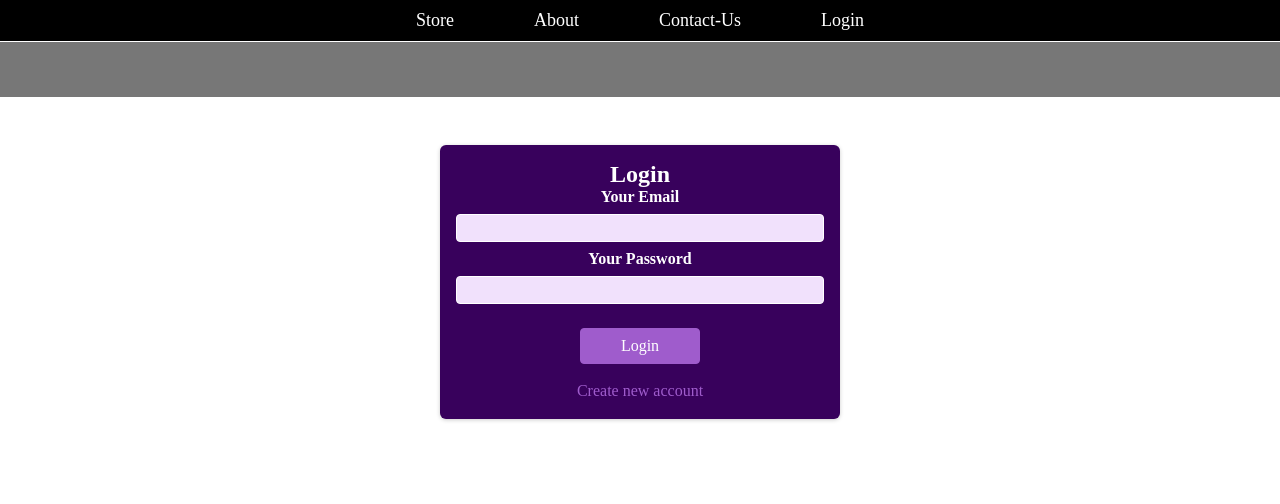
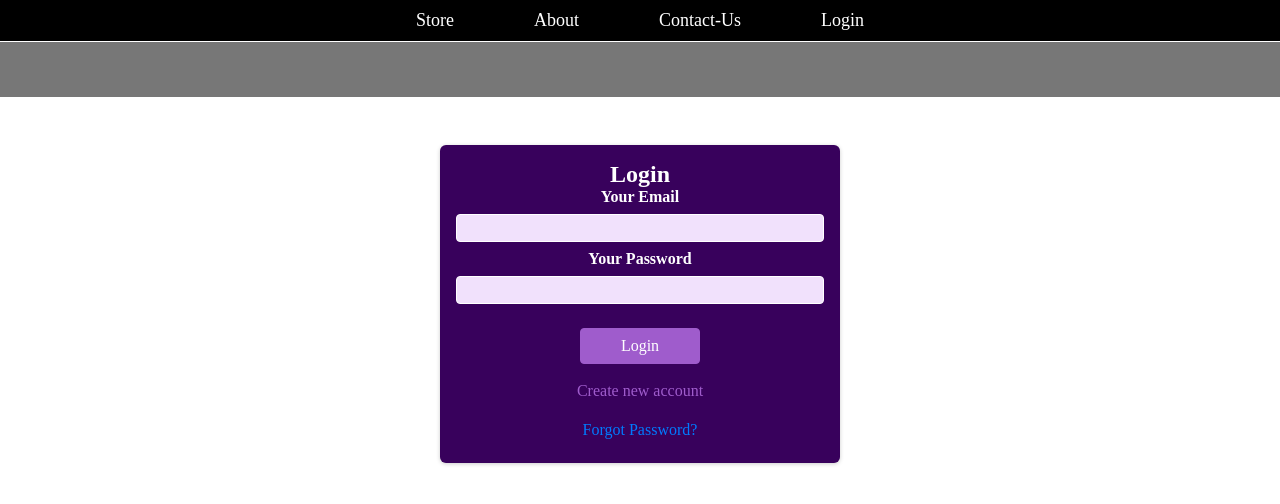
Before and after one commit to awasthishashank/reactExpenseTracker, a React (Vite) app: page / in a window 1280 px wide. Shown: the top 504 px of the page. Built offline with nearby package versions, Linux system fonts and the light colour scheme.

Commit message:
Forget Password

```diff
--- a/src/components/Auth/AuthForm.jsx
+++ b/src/components/Auth/AuthForm.jsx
@@ -10,20 +10,57 @@ const AuthForm = () => {
   const passwordInputRef = useRef();
   const confirmPasswordInputRef = useRef();
   const [isLogin, setIsLogin] = useState(true);
+  const [isForgotPassword, setIsForgotPassword] = useState(false);
   const [isLoading, setIsLoading] = useState(false);
   const [error, setError] = useState(null);
 
   const switchAuthModeHandler = () => {
     setIsLogin((prevState) => !prevState);
+    setIsForgotPassword(false);
+  };
+
+  const forgotPasswordHandler = () => {
+    setIsForgotPassword(true);
   };
 
   const submitHandler = (event) => {
     event.preventDefault();
     const enteredEmail = emailInputRef.current.value;
-    const enteredPassword = passwordInputRef.current.value;
 
+    if (isForgotPassword) {
+      setIsLoading(true);
+      fetch('https://identitytoolkit.googleapis.com/v1/accounts:sendOobCode?key=AIzaSyCcErHXDGkKboWX0RyiBeUrz1T2YaYHx-M', {
+        method: 'POST',
+        body: JSON.stringify({
+          requestType: 'PASSWORD_RESET',
+          email: enteredEmail,
+        }),
+        headers: {
+          'Content-Type': 'application/json',
+        },
+      }).then((res) => {
+        setIsLoading(false);
+        if (res.ok) {
+          alert('Password reset email sent!');
+          setIsForgotPassword(false);
+        } else {
+          return res.json().then((data) => {
+            let errorMessage = 'Password reset failed!';
+            if (data && data.error && data.error.message) {
+              errorMessage = data.error.message;
+            }
+            throw new Error(errorMessage);
+          });
+        }
+      }).catch((err) => {
+        setError(err.message);
+      });
+      return;
+    }
+
+    const enteredPassword = passwordInputRef.current?.value;
     if (!isLogin) {
-      const enteredConfirmPassword = confirmPasswordInputRef.current.value;
+      const enteredConfirmPassword = confirmPasswordInputRef.current?.value;
       if (enteredPassword !== enteredConfirmPassword) {
         setError("Passwords do not match!");
         return;
@@ -76,12 +113,14 @@ const AuthForm = () => {
 
   return (
     <section className={classes.auth}>
-      <h1>{isLogin ? "Login" : "Sign Up"}</h1>
+      <h1>{isForgotPassword ? "Reset Password" : isLogin ? "Login" : "Sign Up"}</h1>
       <form onSubmit={submitHandler}>
         <div className={classes.control}>
           <label htmlFor="email">Your Email</label>
           <input type="email" id="email" required ref={emailInputRef} />
         </div>
+        {!isForgotPassword && (
+          <>
             <div className={classes.control}>
               <label htmlFor="password">Your Password</label>
               <input type="password" id="password" required ref={passwordInputRef} />
@@ -92,13 +131,24 @@ const AuthForm = () => {
                 <input type="password" id="confirmPassword" required ref={confirmPasswordInputRef} />
               </div>
             )}
+          </>
+        )}
         <div className={classes.actions}>
-          <button type="submit">{isLogin ? "Login" : "Create Account"}</button>
+          <button type="submit">
+            {isForgotPassword ? "Send Reset Email" : isLogin ? "Login" : "Create Account"}
+          </button>
           {isLoading && <p>Loading...</p>}
           {error && <p className={classes.error}>{error}</p>}
+          {!isForgotPassword && (
             <button type="button" className={classes.toggle} onClick={switchAuthModeHandler}>
               {isLogin ? "Create new account" : "Login with existing account"}
             </button>
+          )}
+          {isLogin && !isForgotPassword && (
+            <button type="button" className={classes.forgot} onClick={forgotPasswordHandler}>
+              Forgot Password?
+            </button>
+          )}
         </div>
       </form>
     </section>
--- a/src/components/Auth/AuthForm.module.css
+++ b/src/components/Auth/AuthForm.module.css
@@ -71,3 +71,15 @@
     background-color: transparent;
     color: #ae82cc;
   }
+  .auth .forgot {
+    margin-top: 10px;
+    background: none;
+    color: #007bff;
+    border: none;
+    cursor: pointer;
+    font-size: 1em;
+  }
+
+  .auth .forgot:hover {
+    text-decoration: underline;
+  }
```
Lines whose indentation alone changed are shown as unchanged.
